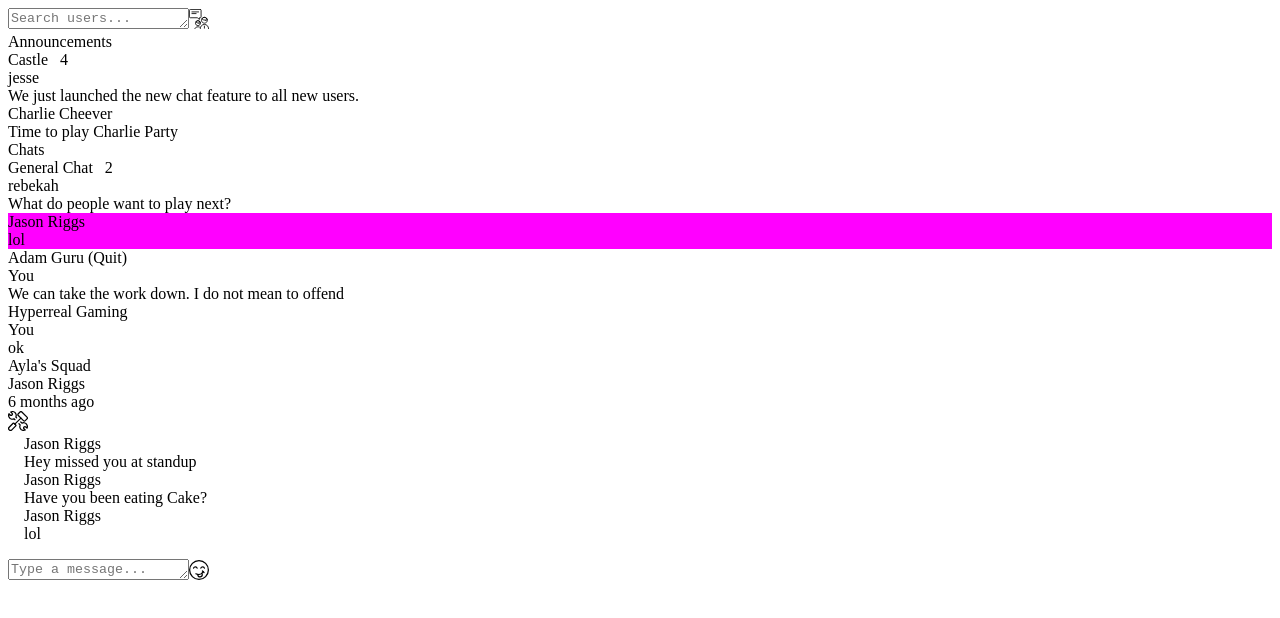
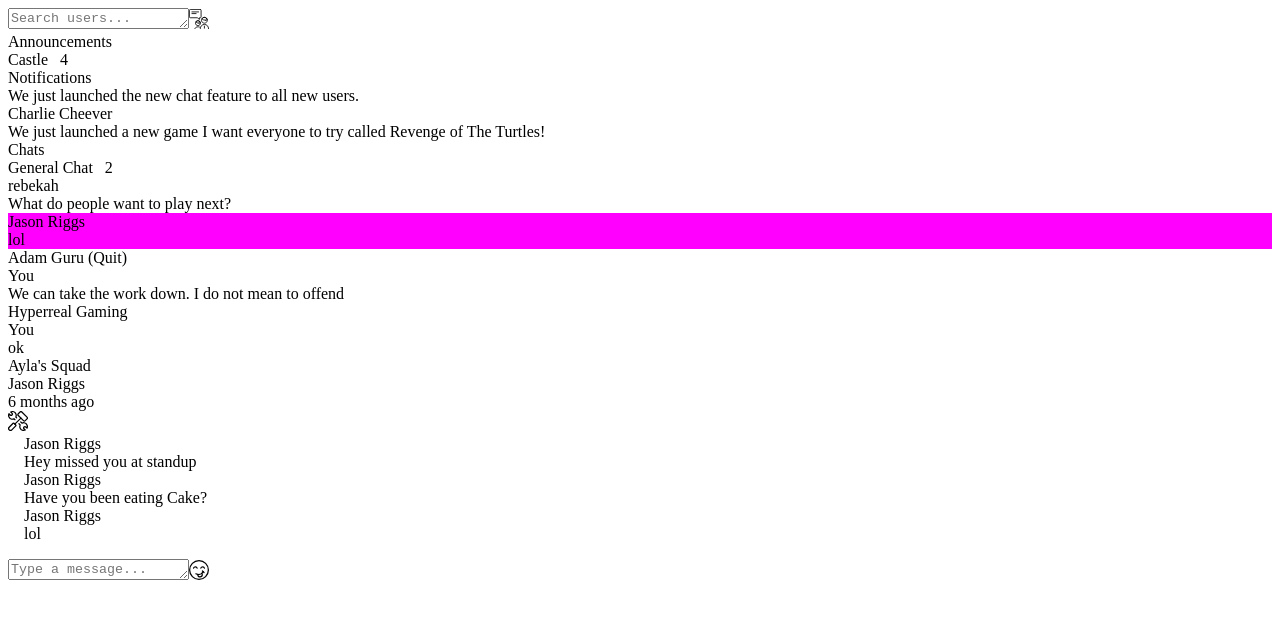
Before and after one commit to agdolla/castle-www-wireframes, a Next.js app: page / in a window 1280 px wide. Shown: the top 618 px of the page. Built offline with nearby package versions, Linux system fonts and the light colour scheme; what react-emotion would draw is missing.

Commit message:
updates fixtures

```diff
--- a/common/fixtures.js
+++ b/common/fixtures.js
@@ -4,6 +4,14 @@ export const users = {
     username: 'cakejim',
     name: 'The Cake God, Jim',
     profilePhoto: '/static/assets/avatar-10.jpg',
+    createdAt: '2018-08-13 01:16:21.077+00',
+  },
+
+  castle: {
+    id: 'user-0',
+    username: 'Notifications',
+    name: 'Castle Notifications',
+    profilePhoto: '/static/assets/logo.png',
     createdAt: '2018-08-13 01:16:21.077+00',
   },
 
@@ -246,7 +254,7 @@ export const chats = {
       id: '1',
       unread: 4,
       createdAt: '2018-08-13 01:16:21.077+00',
-      user: users.jesse,
+      user: users.castle,
       isReadOnly: true,
       group: {
         name: 'Castle',
@@ -258,7 +266,7 @@ export const chats = {
           id: 'message-1',
           text: 'We just launched the new chat feature to all new users.',
           createdAt: '2018-08-13 01:16:21.077+00',
-          user: users.jesse,
+          user: users.castle,
         },
       ],
     },
@@ -276,7 +284,7 @@ export const chats = {
         },
         {
           id: 'message-2',
-          text: 'Time to play Charlie Party',
+          text: 'We just launched a new game I want everyone to try called Revenge of The Turtles!',
           createdAt: '2018-08-13 01:16:21.077+00',
           user: users.ccheever,
         },
```
Also changed, not shown: 1 other file (tests, documents, lock files or other folders).
